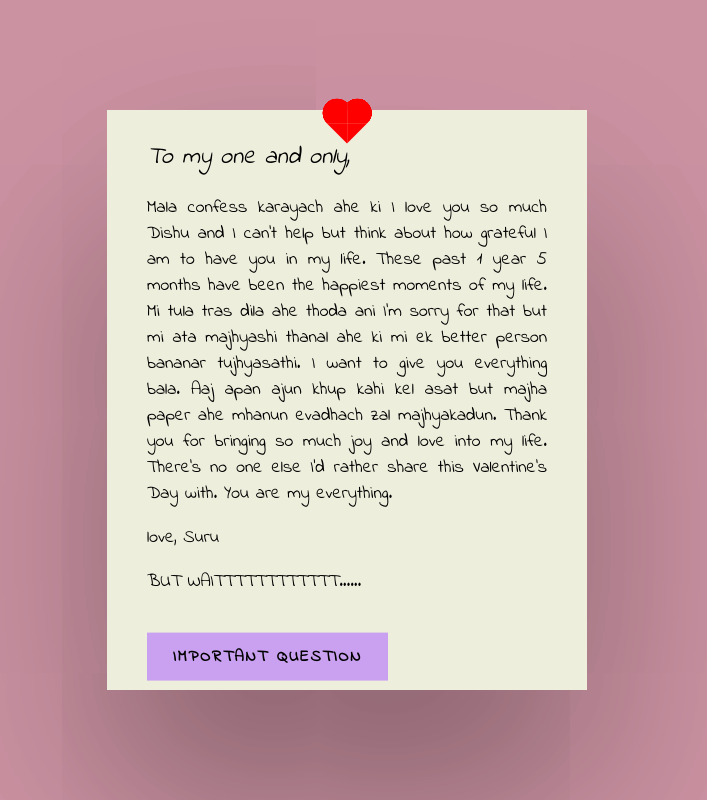
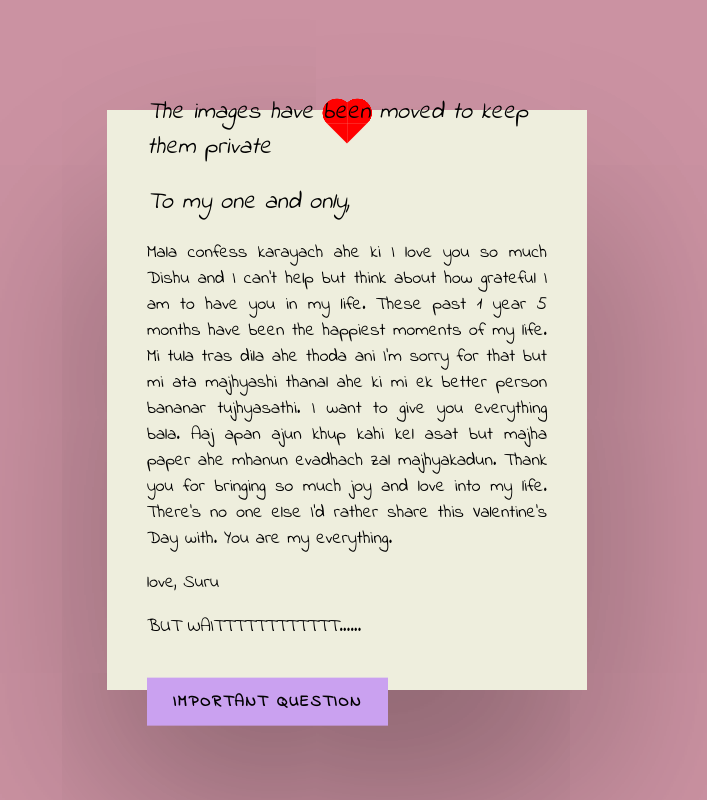
Before and after one commit to felixhelix11/new, a plain HTML site: page index.html in a window 1280 px wide. Both pictures are taken after a click on the element 640 px from the left and 400 px from the top of the page. Shown: the whole page, without its empty margins (293-1000 px from the left). Drawn offline with Linux system fonts and the light colour scheme; a web font is replaced by a local one.

Commit message:
Update index.html

```diff
--- a/index.html
+++ b/index.html
@@ -22,6 +22,7 @@
             <div class="heart" id="heartLetter"></div>
         </div>
         <section class="child" id="div1">
+            <h2> The images have been moved to keep them private </h2>
             <h2>To my one and only,</h2>
             <h3>Mala confess karayach ahe ki I love you so much Dishu and I can't help but think about how grateful I am to have you in my life. These past 1 year 5 months have been the happiest moments of my life. Mi tula tras dila ahe thoda ani I'm sorry for that but mi ata majhyashi thanal ahe ki mi ek better person bananar tujhyasathi. I want to give you everything bala. Aaj apan ajun khup kahi kel asat but majha paper ahe mhanun evadhach zal majhyakadun.   Thank you for bringing so much joy and love into my life. There's no one else I'd rather share this Valentine's Day with. You are my everything.
             </h3>
```
